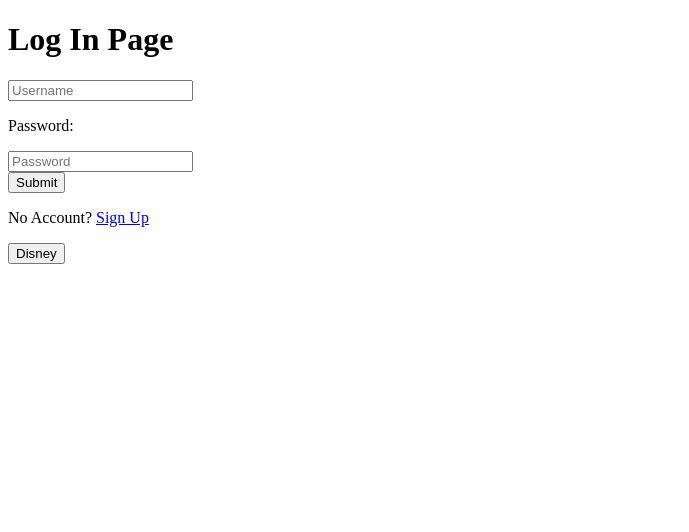
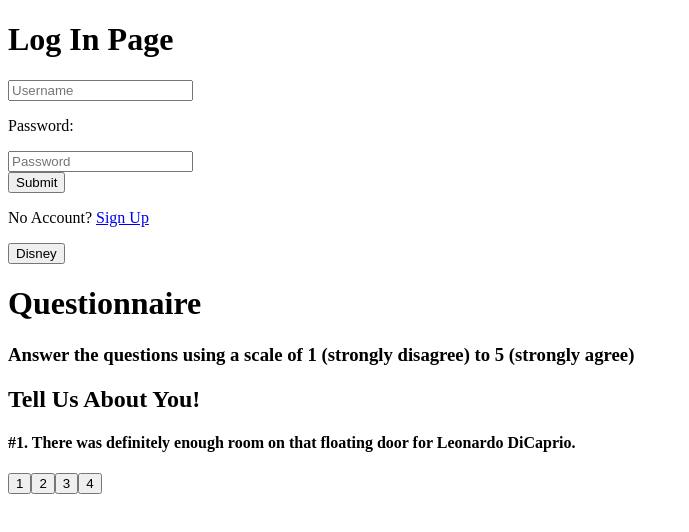
Before and after one commit to Rogerson253/groupFinder, a React (Create React App) app in the folder client/: page /questions in a window 1280 px wide. Shown: the top 532 px of the page, without its empty margins (0-689 px from the left). Built offline with nearby package versions, Linux system fonts and the light colour scheme.

Commit message:
uncommented quiz import and changed class to classname

```diff
--- a/client/src/App.js
+++ b/client/src/App.js
@@ -1,12 +1,12 @@
 import React from "react";
 import Login from "./components/UserLogin";
-// import Quiz from "./components/Questions";
+import Quiz from "./components/Questions";
 
 function App() {
   return (
     <div className="App">
       <Login />
-      {/* <Quiz /> */}
+      <Quiz />
     </div>
   );
 }
--- a/client/src/components/Questions/index.js
+++ b/client/src/components/Questions/index.js
@@ -1,9 +1,9 @@
 import React, { Fragment } from "react";
 import { Component } from "react";
-import {ListGroup} from "react-bootstrap";
+import { ListGroup } from "react-bootstrap";
 
 function alertClicked() {
-  alert('You clicked the third ListGroupItem');
+  alert("You clicked the third ListGroupItem");
 }
 
 class Quiz extends Component {
@@ -16,7 +16,7 @@ class Quiz extends Component {
     return (
       <Fragment>
         <h1>Questionnaire</h1>
-        <h3 class="display-4">
+        <h3 className="display-4">
           Answer the questions using a scale of 1 (strongly disagree) to 5
           (strongly agree)
         </h3>
```
